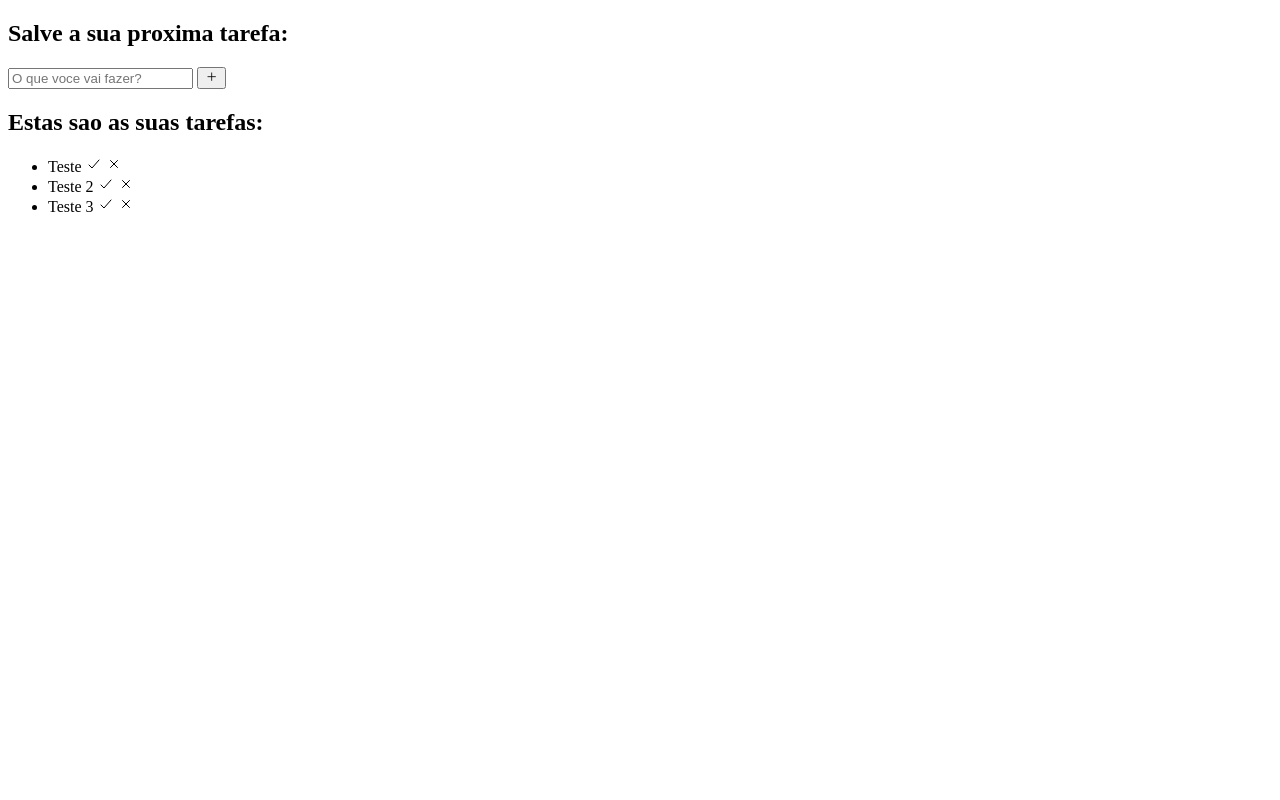
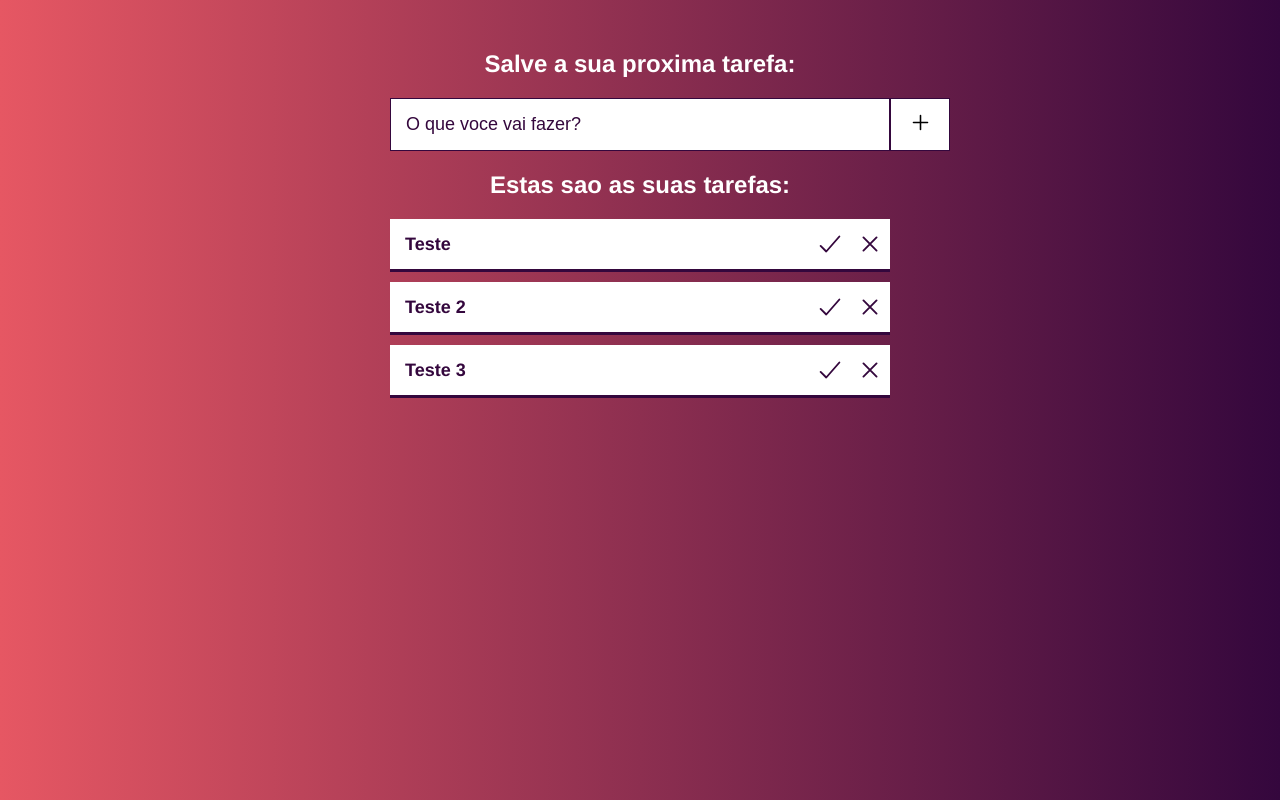
Before and after one commit to pedroohmf/To-Do-list, a plain HTML site: page index.html in a window 1280 px wide. Drawn offline with nearby package versions, Linux system fonts and the light colour scheme.

Commit message:
To do CSS

```diff
--- a/assets/css/style.css
+++ b/assets/css/style.css
@@ -1,3 +1,122 @@
-h1 {
-    color: red;
+body {
+    margin: 0;
+    padding: 0;
+    font-family: Helvetica;
+    background-image: linear-gradient(to right, #E65763, #34073D);
+    color: #fff;
+    text-align: center;
+    padding-top: 30px;
 }
+
+#task-container {
+    width: 500px;
+    margin-left: auto;
+    margin-right: auto;
+}
+
+#tarks-header {
+    margin-top: 40px;
+}
+
+#add-task-form {
+    position: relative;
+}
+
+#add-task-form input {
+    box-sizing: border-box;
+    border: 1px solid #34073D;
+    background: #fff;
+    color: #34073D;
+    padding: 15px;
+    font-size: 18px;
+    width: 100%;
+    outline: none;
+}
+
+#add-task-form input::placeholder {
+    color: #34073D
+}
+
+#add-btn {
+    position: absolute;
+    background: #fff;
+    border: 1px solid #34073D;
+    cursor: pointer;
+    transition: .5;
+    width: 60px;
+    height: 53px;
+    top: 0;
+}
+
+#add-btn:hover {
+    background-color: #34073D;
+    color: #fff;
+}
+
+ion-icon {
+    font-size: 25px;
+}
+
+
+/* task container */
+
+#task-list {
+    list-style: none;
+    padding-left: 0;
+}
+
+#task-list li {
+    text-align: left;
+    height: 50px;
+    line-height: 50px;
+    position: relative;
+    background: #fff;
+    border-bottom: 3px solid #34073D;
+    color: #34073D;
+    margin-bottom: 10px;
+    padding-left: 15px;
+    transition: .5;
+    font-weight: bold;
+}
+
+#task-list li span {
+    font-size: 18px;
+}
+
+#task-list ion-icon {
+    position: absolute;
+    top: 0;
+    height: 40px;
+    transition: .5;
+    cursor: pointer;
+    width: 30px;
+    padding: 5px;
+}
+
+.done-btn {
+    right: 40px;
+}
+
+.done-btn:hover {
+    color: #fff;
+    background-color: #09e01b;
+}
+
+.remove-btn {
+    right: 0;
+}
+
+.remove-btn:hover {
+    color: #fff;
+    background-color: #EB0927;
+}
+
+.hide {
+    display: none;
+}
+
+#task-list li.done {
+    background-color: #34073D;
+    color: #fff;
+    text-decoration: line-through;
+}
--- a/index.html
+++ b/index.html
@@ -16,7 +16,7 @@
             <h2>Salve a sua proxima tarefa:</h2>
             <form id="add-task-form">
                 <input type="text" name="" id="task-title" placeholder="O que voce vai fazer?">
-                <button id="add-btn" type="submit">
+                <button title="Confirmar" id="add-btn" type="submit">
                 <ion-icon name="add-outline"></ion-icon>
             </button>
             </form>
@@ -24,7 +24,7 @@
 
         <div id="task-list-container">
             <h2>Estas sao as suas tarefas:</h2>
-            <ul>
+            <ul id="task-list">
                 <li class="task-box">
                     <span class="task-title">Teste</span>
                     <ion-icon class="done-btn" name="checkmark-outline"></ion-icon>
```
